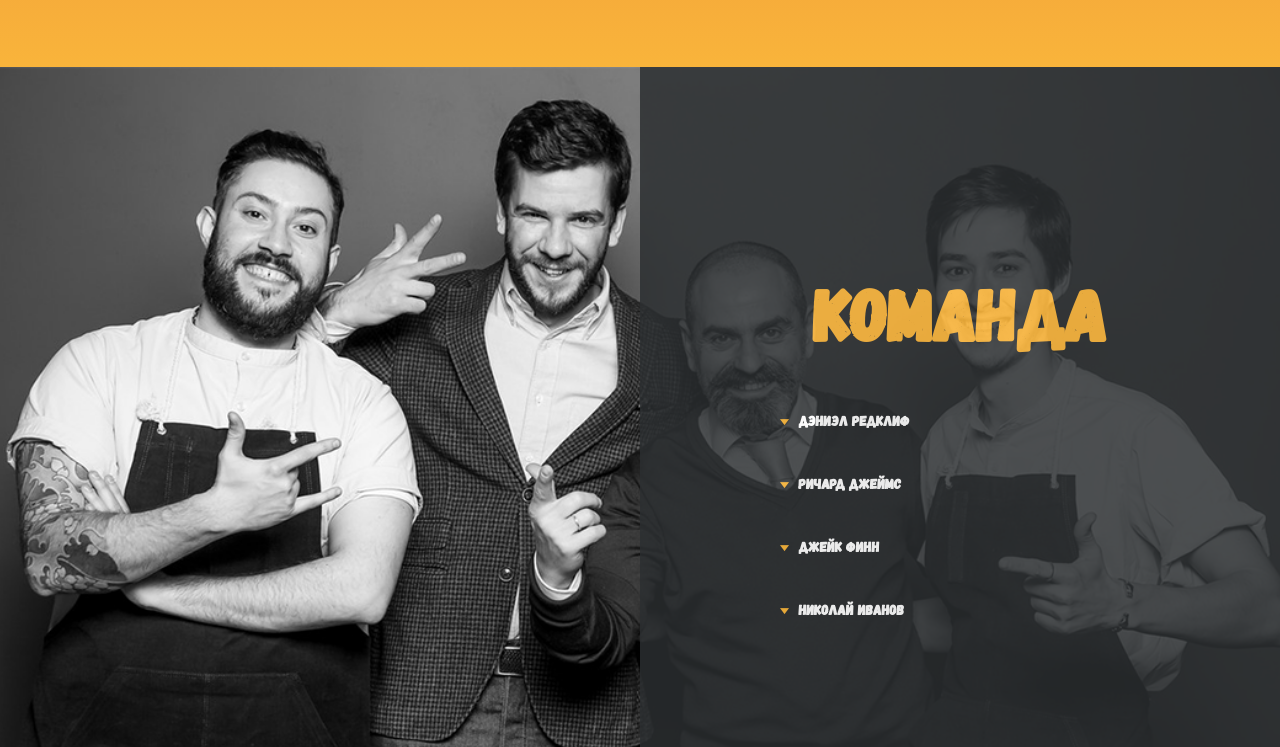
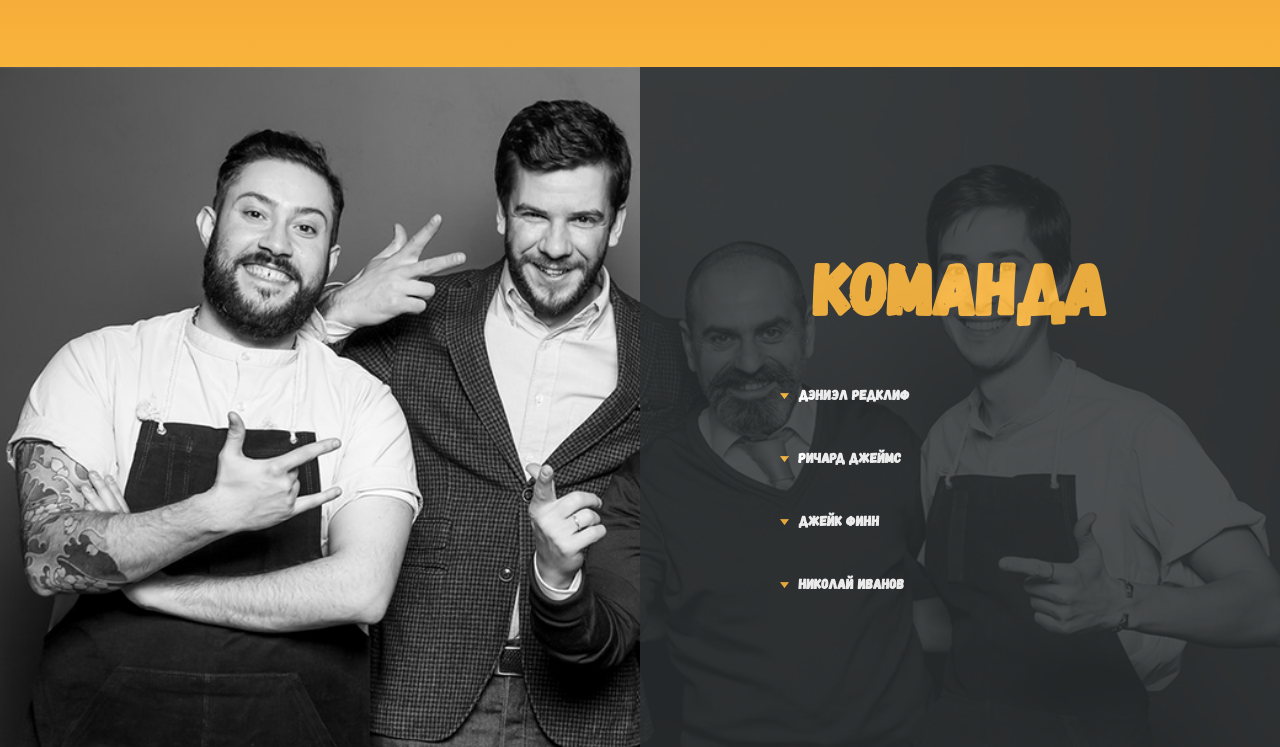
Before and after one commit to George499/Burgers, a plain HTML site: page index.html in a window 1280 px wide. Shown: the part 2333-3080 px from the top of the page. Drawn offline with Linux system fonts and the light colour scheme.

Commit message:
исправил

```diff
--- a/CSS/blocks/team.scss
+++ b/CSS/blocks/team.scss
@@ -3,8 +3,6 @@
     position: relative;
 
 }
-
-
 
 .team__name {
     font-size: rem(14px);
@@ -21,11 +19,14 @@ ul h1:hover {
 }
 .team__container {
     flex-direction: column;
+    height: 100%;
+    justify-content: center;
 }
 
 
 .accordion__team {
 width: 100%;
+height: 38%;
 max-width: rem(600px);
 min-height: 0;
 display: flex;
@@ -106,6 +107,7 @@ margin-bottom: 0;
     .team__item {
         margin-bottom: rem(35px);
         position: relative;
+
     }
     .team__info {
         display: flex;
--- a/js/index.js
+++ b/js/index.js
@@ -137,9 +137,9 @@ reviews.addEventListener("click", e=> {
 const myForm = document.querySelector(".form__elem")
 const sendButton = document.querySelector(".btn--send")
 
+
     myForm.addEventListener("keydown", e => {
-    // if (e.target.name.contains ("apartment") || event.target.name.contains ('building') || event.target.name.contains ('phone') || event.target.name.contains ('floor') || event.target.name.contains ('home')) {
-    if (e.target.name.contains ('phone')) {
+    if (e.target.name == 'phone'  || e.target.name == 'apartment' || e.target.name == 'building' || e.target.name == 'floor' || e.target.name == 'home') {
     let isDigit = false;
     let isDash = false;
     let isControl = false;
```
Also changed, not shown: CSS/main.css, 1 other file.
